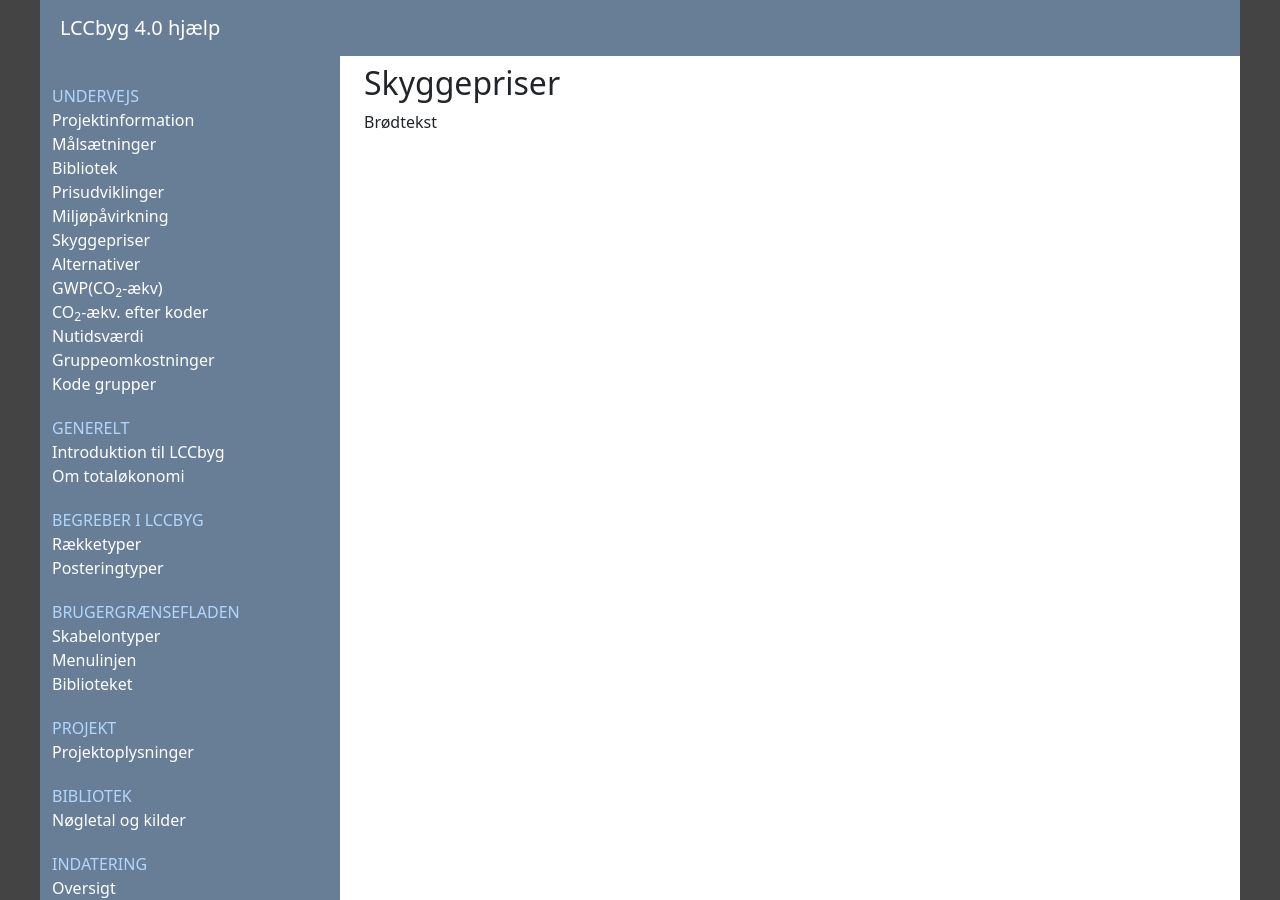
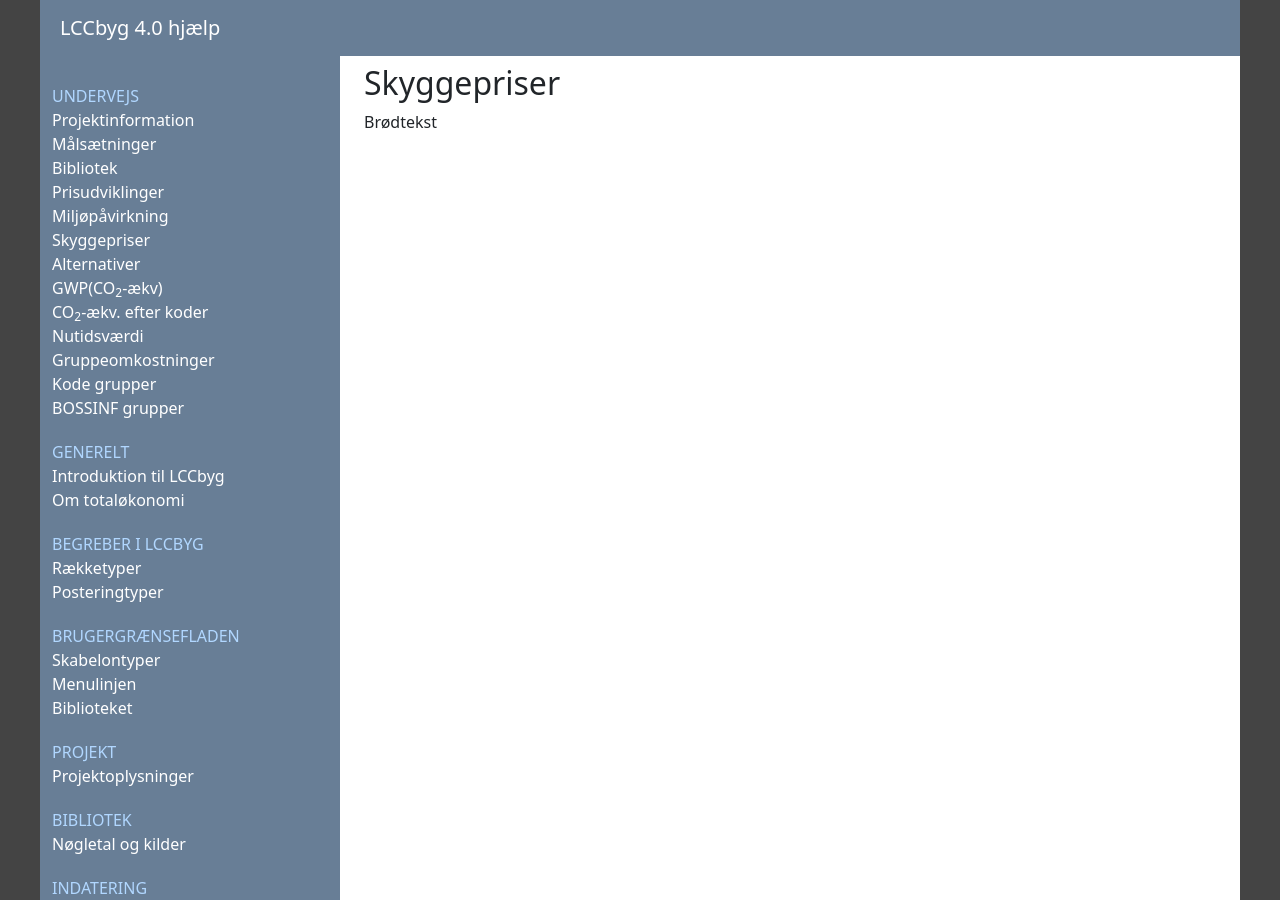
Before and after one commit to LccBuild/lccbyg-docs, a Jekyll site: the page built from docs/help/40/da/shadowpricescenarios.md, in a window 1280 px wide. Built offline with Jekyll 4.4.1, drawn with Linux system fonts in a browser that asks for light colours.

Commit message:
Update navigation40.yml

```diff
--- a/docs/_data/navigation40.yml
+++ b/docs/_data/navigation40.yml
@@ -28,6 +28,13 @@
       url: results/tables/costsbygroup
     - title: Kode grupper
       url: results/tables/costsbycode
+    - title: BOSSINF grupper
+      url: results/tables/costsbyprimary
+
+
+
+
+
 - title: Generelt
   sublinks:
     - title: Introduktion til LCCbyg
```
